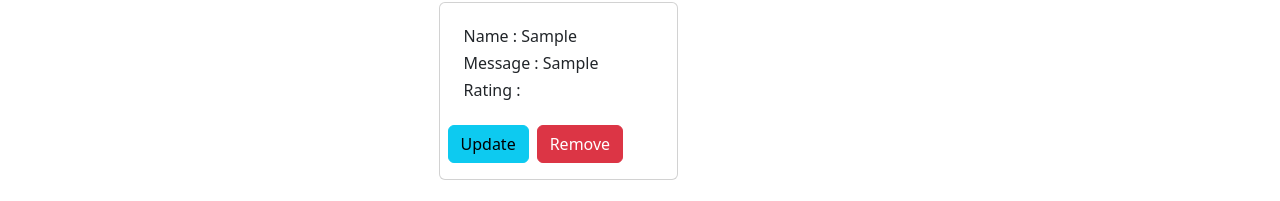
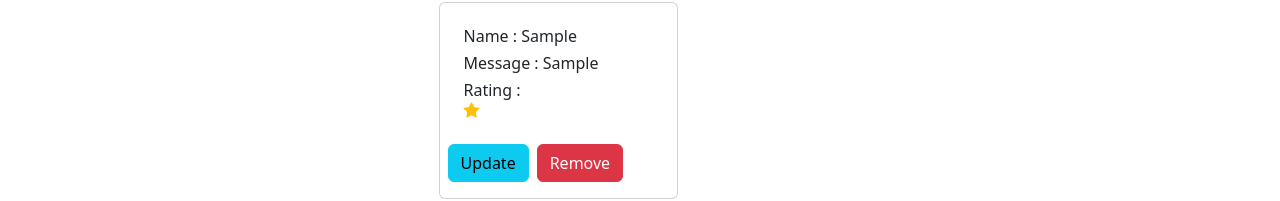
Before and after one commit to AbdelghafourELouakkassi/React-Review-App, a React (Create React App) app: page / in a window 1280 px wide. Both pictures are taken after typing "Sample", "Sample" into the empty fields and a click on the button "Add". Shown: the part 416-617 px from the top of the page. Built offline with nearby package versions, Linux system fonts and the light colour scheme.

Commit message:
Update showRating.jsx

```diff
--- a/src/component/showRating.jsx
+++ b/src/component/showRating.jsx
@@ -1,8 +1,8 @@
 //this function used to show the rating that user select from the form in the review list
-function showRating({rate}){
+function showRating(rate){
         let stars=[]
         for(let i=1; i<=rate;i++){
-            stars.push(<i className="bi bi-star-fill text-warning" />)
+            stars.push(<i className="bi bi-star-fill text-warning" ></i>)
 
         }
         return(<div>{stars}</div>)
```
